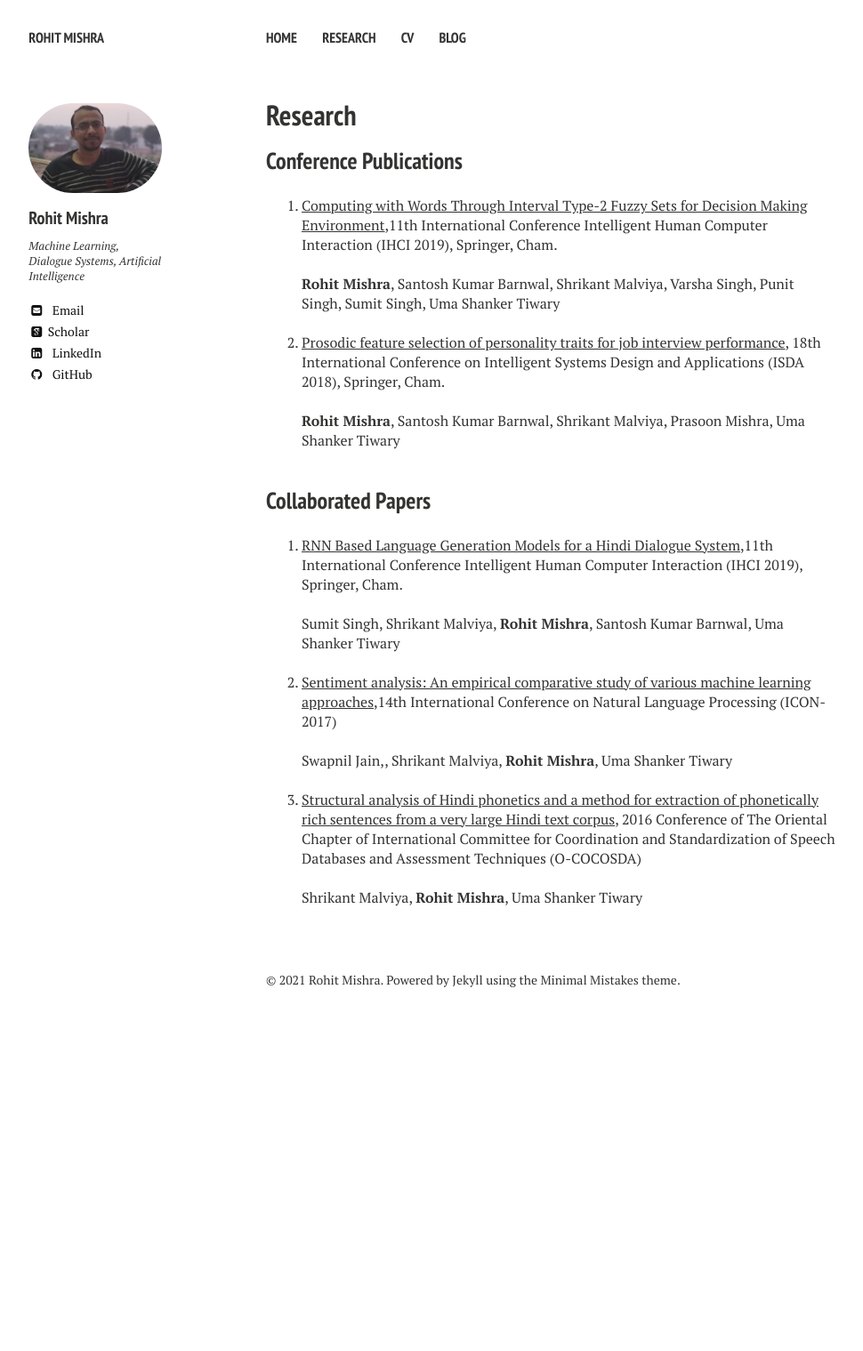
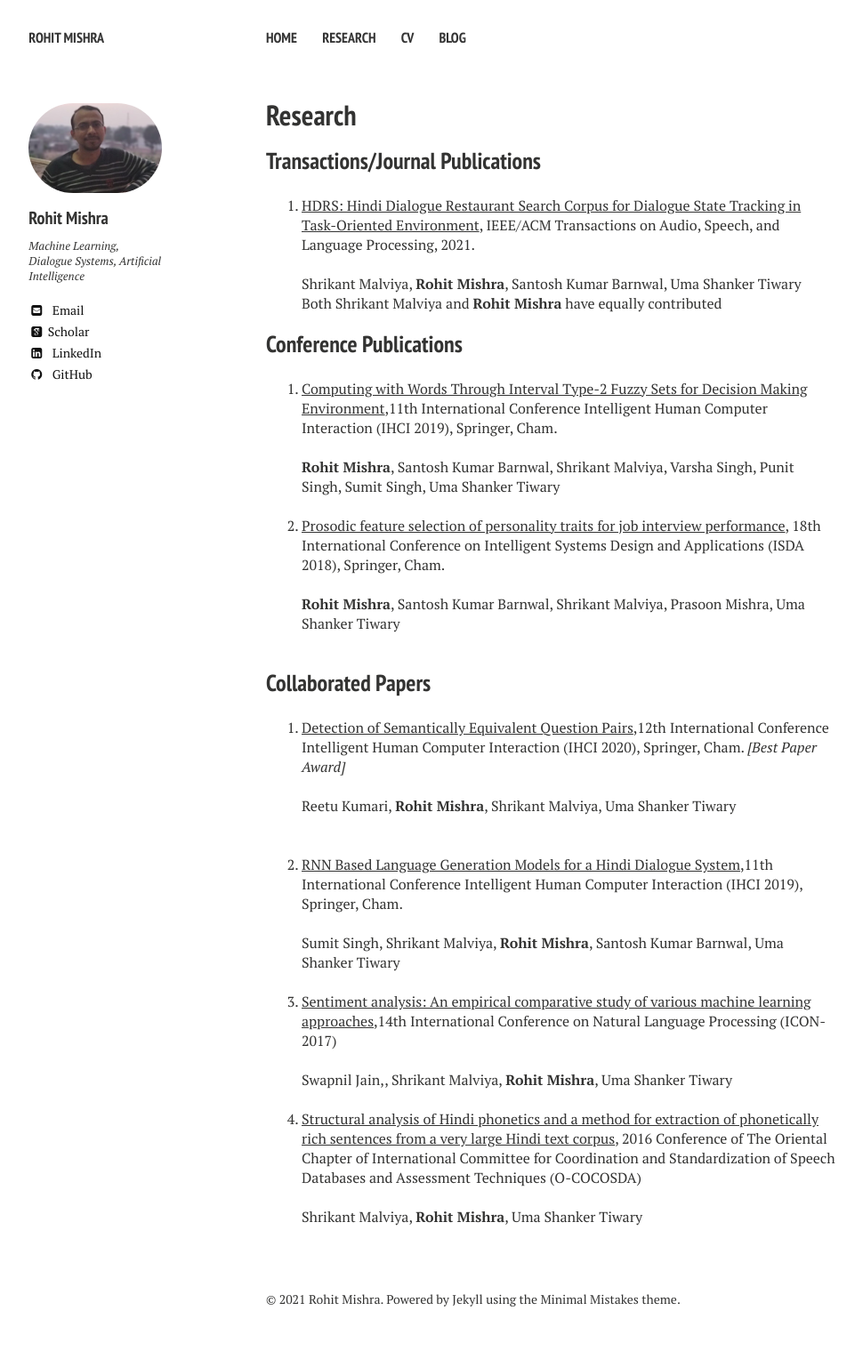
Before and after one commit to rohit129/rohit129.github.io, a Jekyll site: the page built from research.md, in a window 1280 px wide. Shown: the whole page at 89% size, without its empty margins (21-991 px from the left). Built offline with Jekyll 4.4.1, drawn with Linux system fonts in a browser that asks for light colours; nearby versions of some CDN libraries; some web fonts are replaced; before the commit the page ends 1160 px from its top, so only the background shows below that.

Commit message:
Update research.md

```diff
--- a/research.md
+++ b/research.md
@@ -6,6 +6,15 @@ modified: 2020-11-18T19:57:00+05:30
 share: false
 comments: false
 ---
+
+## Transactions/Journal Publications
+1.  [HDRS: Hindi Dialogue Restaurant Search Corpus for Dialogue State Tracking in Task-Oriented Environment](https://ieeexplore.ieee.org/stamp/stamp.jsp?arnumber=9376978), IEEE/ACM Transactions on Audio, Speech, and Language Processing, 2021.
+<br/>
+<br/>
+Shrikant Malviya, <b>Rohit Mishra</b>, Santosh Kumar Barnwal, Uma Shanker Tiwary
+<br/>
+Both Shrikant Malviya and <b>Rohit Mishra</b> have equally contributed
+<br/>
 
 ## Conference Publications
 2.	[Computing with Words Through Interval Type-2 Fuzzy Sets for Decision Making Environment](https://link.springer.com/chapter/10.1007/978-3-030-44689-5_11),11th International Conference Intelligent Human Computer Interaction (IHCI 2019), Springer, Cham.
@@ -23,6 +32,12 @@ comments: false
 
 
 ## Collaborated Papers
+4.  [Detection of Semantically Equivalent Question Pairs](https://link.springer.com/chapter/10.1007/978-3-030-68449-5_2),12th International Conference Intelligent Human Computer Interaction (IHCI 2020), Springer, Cham.   <em>[Best Paper Award]</em>
+<br/>
+<br/>
+Reetu Kumari, <b>Rohit Mishra</b>, Shrikant Malviya, Uma Shanker Tiwary
+<br/>
+<br/>
 3.	[RNN Based Language Generation Models for a Hindi Dialogue System](https://link.springer.com/chapter/10.1007/978-3-030-44689-5_12),11th International Conference Intelligent Human Computer Interaction (IHCI 2019), Springer, Cham.
 <br/>
 <br/>
```
